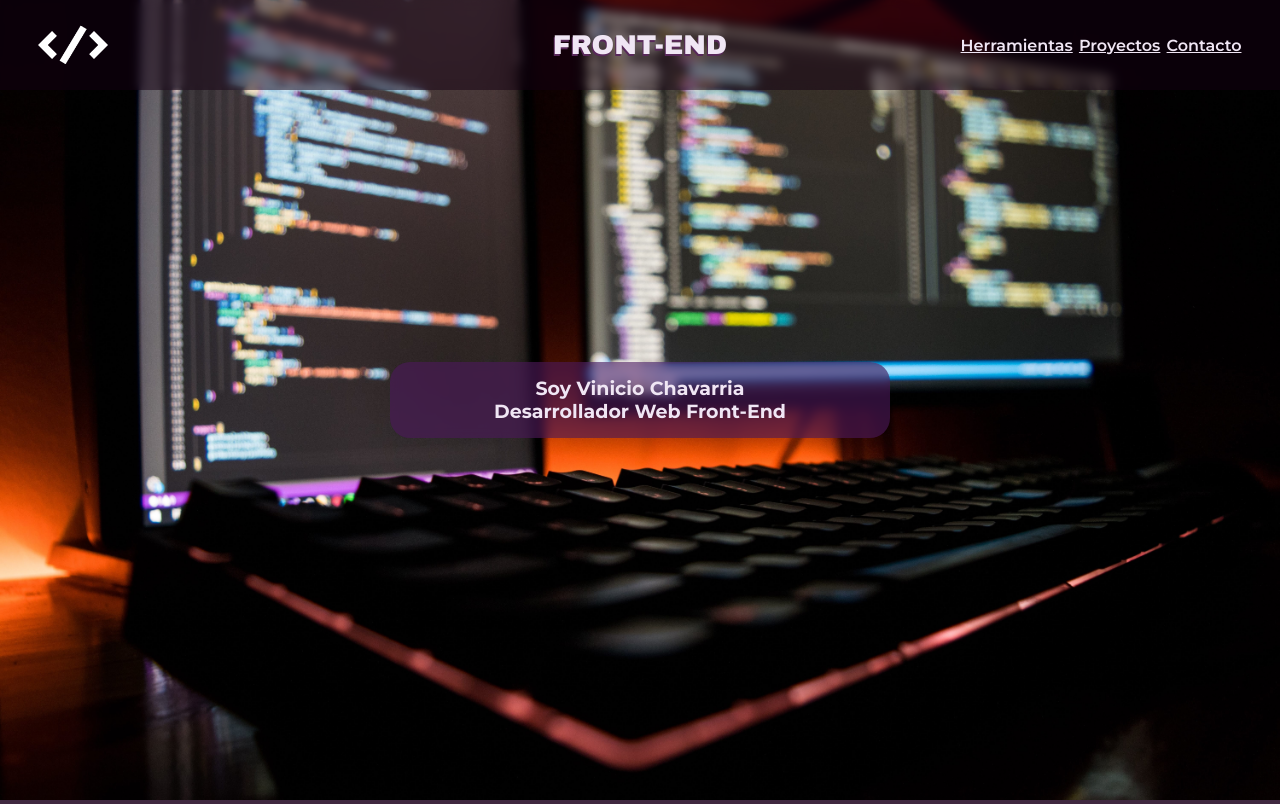
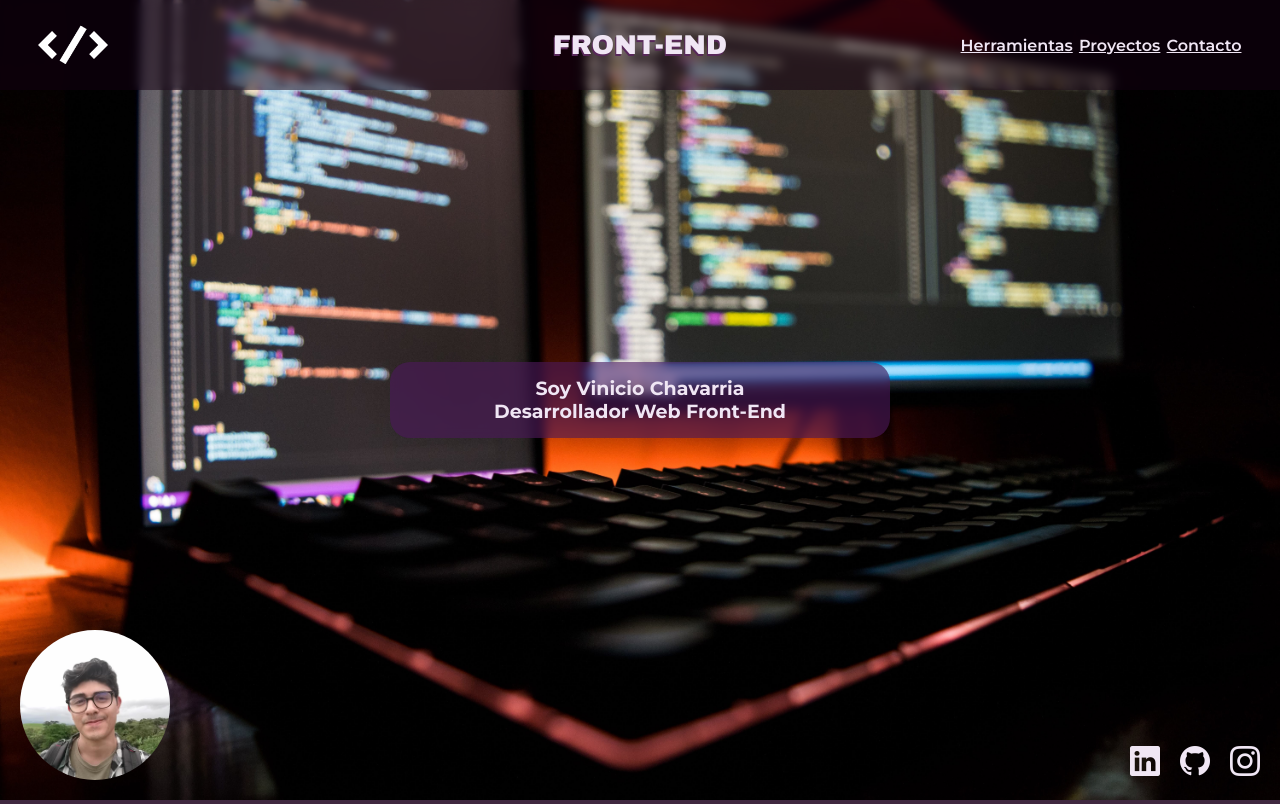
Before and after one commit to Vinii21/portafolioVinii, a plain HTML site: page index.html in a window 1280 px wide. Shown: the top 804 px of the page. Drawn offline with nearby package versions, Linux system fonts and the light colour scheme; no server answers; a script that the page names is missing.

Commit message:
Actualización de Hero

```diff
--- a/index.html
+++ b/index.html
@@ -45,6 +45,16 @@
             <h1>Soy Vinicio Chavarria <br> Desarrollador Web Front-End</h1>
             <!-- <p>Especializado en JavaScript y React Js</p> -->
         </div>
+        <div class="hero__iSelft">
+            <div class="profile">
+                <img src="./assets/img/photoVi.jpg" width="100" alt="Foto de Vinicio Chavarria">
+            </div>
+            <div class="contact">
+                    <a class="linke" target="_blank" href="https://www.linkedin.com/in/vinicio-chavarria-369b18133"><i class="bi bi-linkedin"></i></a>
+                    <a class="github" target="_blank" href="https://github.com/Vinii21"><i class="bi bi-github"></i></a>
+                    <a class="insta" target="_blank" href="https://www.instagram.com/j.k.noe/"><i class="bi bi-instagram"></i></a>
+            </div>
+        </div>
     </div>
     <main id="skill" class="main">
         <section class="main__skills">
@@ -56,6 +66,7 @@
                     <img src="./assets/icon/001-sass.png" alt="SASS skill">
                     <img src="./assets/icon/007-js.png" alt="JavaScript skill">
                     <!-- <img src="./assets/icon/011-mysql.png" alt="MySQL skill"> -->
+                    <img width="100" src="./assets/icon/angular.png" alt="Angular Skill">
                     <img src="./assets/icon/008-react.png" alt="Reactjs skill">
                     <img src="./assets/icon/011-firabase.png" alt="Firabase skill">
                     <img src="./assets/icon/010-git.png" alt="git skill">
--- a/sass/componentes/_hero.scss
+++ b/sass/componentes/_hero.scss
@@ -39,4 +39,46 @@
         50% {background-color: rgba(#611d79,0.6);}
         100% {background-color: rgba(#401648,0.6);}
     }
+    &__iSelft{
+        position: absolute;
+        bottom: 0;
+        width: 100%;
+        height: 200px;
+        display: flex;
+        .profile{
+            width: 50%;
+            height: 100%;
+            display: flex;
+            align-items: flex-end;
+            img{
+                border-radius: 50%;
+                width: 150px;
+                margin-left: 20px;
+                margin-bottom: 20px;
+            }
+        }
+        .contact{
+            width: 50%;
+            height: 100%;
+            display: flex;
+            justify-content: flex-end;
+            align-items: flex-end;
+            padding-bottom: 20px;
+            padding-right: 10px;
+            a{
+                color: $color-claro;
+               font-size: 30px;
+               margin: 0 10px;
+            }
+            .linke:hover{
+                color: #026eaa;
+            }
+            .github:hover{
+                color: #0c6edb;
+            }
+            .insta:hover{
+                color: #df0031;
+            }
+        }
+    }
 }
```
Also changed, not shown: assets/icon/angular.png (added), assets/img/photoVi.jpg (added), sass/style.css, 1 other file.
